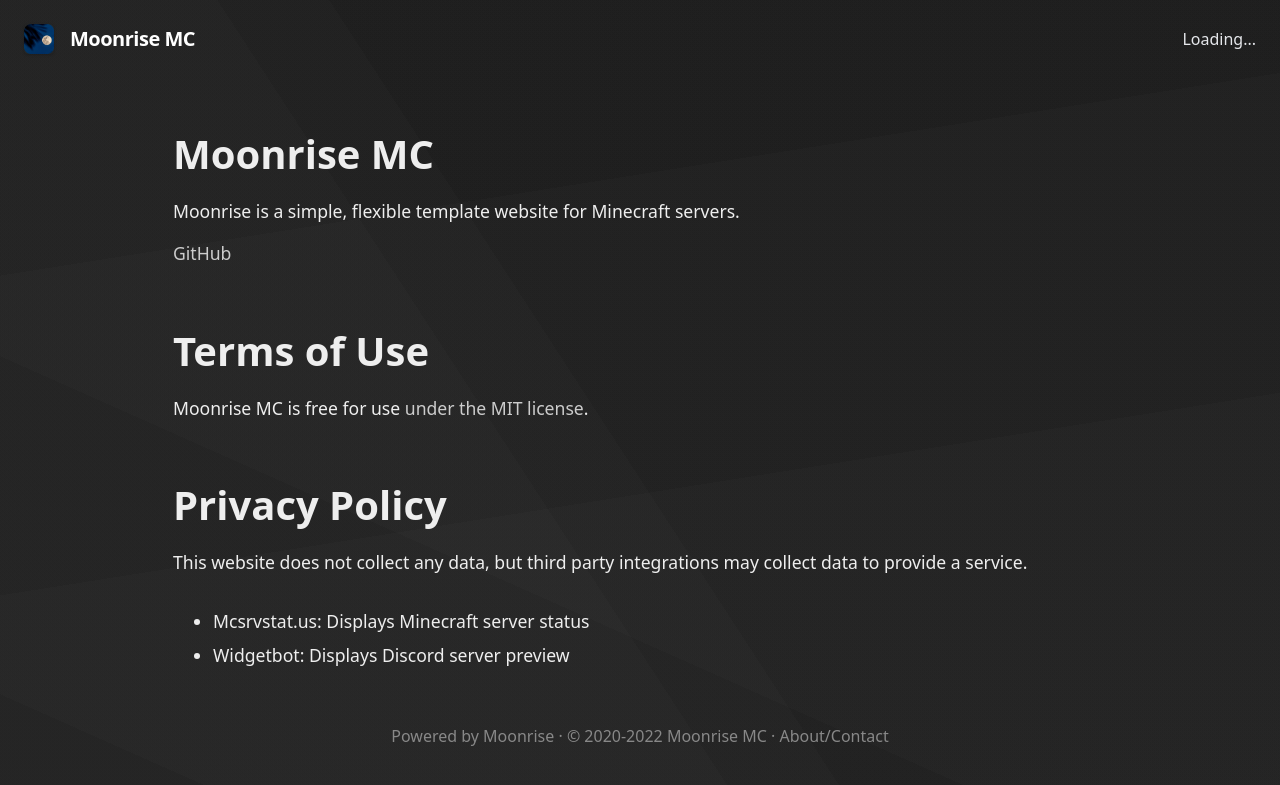
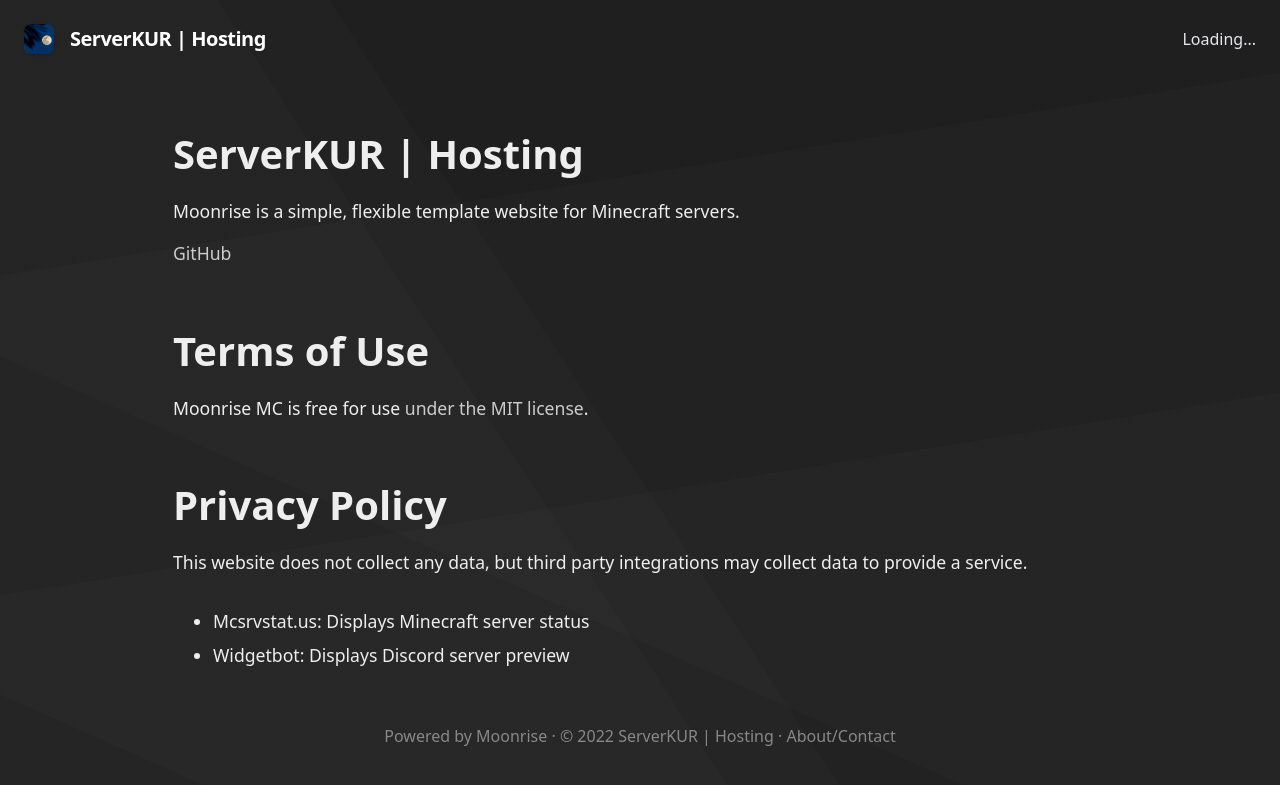
Before and after one commit to serverkur/serverkur-en, a Jekyll site: the page built from docs/about.md, in a window 1280 px wide. Shown: the top 785 px of the page. Built offline with Jekyll 4.4.1, drawn with Linux system fonts in a browser that asks for light colours; our own code applies the rules of GitHub Pages for plain Markdown files; some of the changed lines change nothing that is shown.

Commit message:
Update _config.yml

```diff
--- a/docs/_config.yml
+++ b/docs/_config.yml
@@ -1,26 +1,26 @@
 # Set this website's info
 # Change "coffeebank" to your GitHub username
 # Change "moonrise" to your repository name
-url: "https://coffeebank.github.io"
-baseurl: "/moonrise"
+url: "https://serverkur.github.io"
+baseurl: "/serverkur-en"
 siteIcon: /media/android-chrome-192x192.png
-siteYear: 2020
+siteYear: 2022
 siteFooterlink: /about
 showinSearchEngines: true
 # googleAnalyticsID: (uncomment to use)
 
 
 # Set basic server info
-serverName: Moonrise MC
-serverDescription: A Minecraft server where we have lots of fun!
-serverIP: 31.41.59.26:5358
+serverName: ServerKUR | Hosting
+serverDescription: Free Game Hosting - Get started now with 1GB RAM, unlimited players, unlimited plugins, 24/7 up, no queues! Support for Minecraft, Discord Bots and more!
+serverIP: Create Server
 useBedrockForOnlineStatus: false
 
 
 # Discord information
-discordInvite: https://discord.gg/minecraft
-discordServerID: 299881420891881473
-discordChannelID: 450428756855750666
+discordInvite: https://discord.gg/P6T3F9nTzn
+discordServerID: 914409464159928341
+discordChannelID: 962288046944960542
 
 
 # # Navbar Links at the top of the page (uncomment "siteNav" to use)
```
